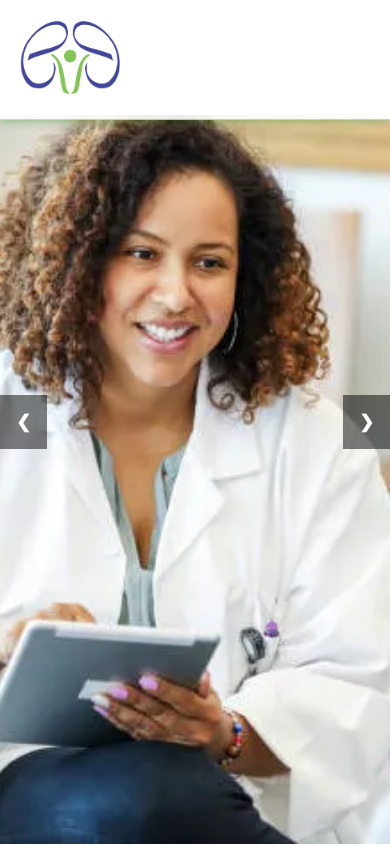
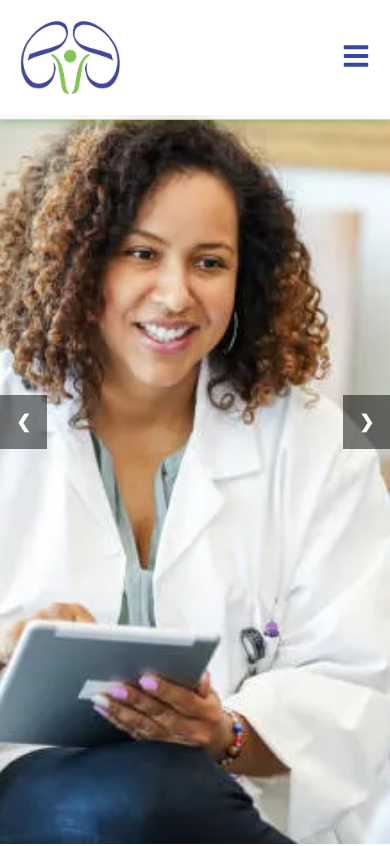
Before and after one commit to samarsajad/Hospital_Management_Website, a React (Create React App) app in the folder client/: page / in a window 390 px wide. Shown: the top 846 px of the page. Built offline with nearby package versions, Linux system fonts and the light colour scheme.

Commit message:
fixed the navbar issue

```diff
--- a/client/src/components/Navbar.js
+++ b/client/src/components/Navbar.js
@@ -12,11 +12,14 @@ import {
   FaPhone,
   FaMoon,
   FaSun,
+  FaBars,
+  FaTimes
 } from 'react-icons/fa';
 import { HiOutlineUser } from "react-icons/hi";
 
 export default function Navbar() {
   const [darkMode, setDarkMode] = useState(false);
+  const [menuActive, setMenuActive] = useState(false);
   const { isAuthenticated, logout } = useContext(AuthContext);
 
   useEffect(() => {
@@ -25,6 +28,10 @@ export default function Navbar() {
 
   const toggleDarkMode = () => {
     setDarkMode((prev) => !prev);
+  };
+
+  const toggleMenu = () => {
+    setMenuActive(!menuActive);
   };
 
   return (
@@ -37,7 +44,11 @@ export default function Navbar() {
         />
       </div>
 
-      <nav className="nav_menu">
+      <div className="navbar__toggle" onClick={toggleMenu} aria-label="Toggle menu">
+        {menuActive ? <FaTimes /> : <FaBars />}
+      </div>
+
+      <nav className={`nav_menu ${menuActive ? 'active' : ''}`}>
         <ul className="nav_link">
           <li><Link to="/#home"><FaHome /> <span>Home</span></Link></li>
           <li><Link to="/#about"><FaInfoCircle /> <span>About</span></Link></li>
--- a/client/src/components/styles.css
+++ b/client/src/components/styles.css
@@ -108,8 +108,20 @@ body {
   }
 
   .nav_menu.active {
-    max-height: 300px;
+    max-height: 400px;
+    background-color: white;
+    opacity: 0.95;
+    border-radius: 0 0 20px 20px;
+    box-shadow: 0 4px 8px rgba(0, 128, 0, 0.3);
+    padding: 10px 0;
+    overflow-y: auto;
   }
+
+  body.dark-mode .nav_menu.active {
+    background-color: #23272f;
+    opacity: 0.95;
+  }
+
 
   .nav_link {
     flex-direction: column;
@@ -122,6 +134,8 @@ body {
     display: block;
   }
 }
+
+
 
 body {
   background-color: white;
```
